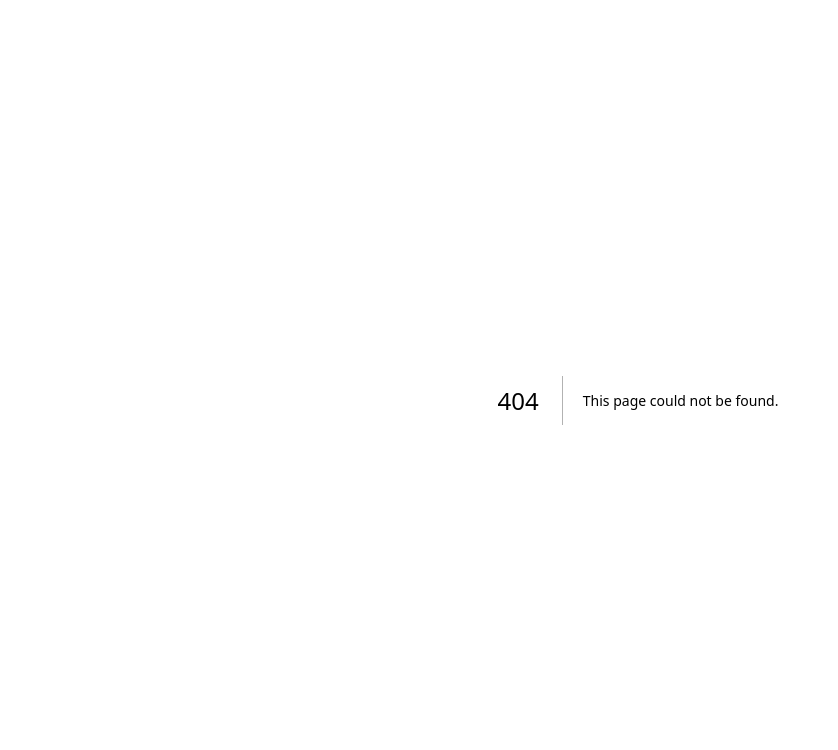
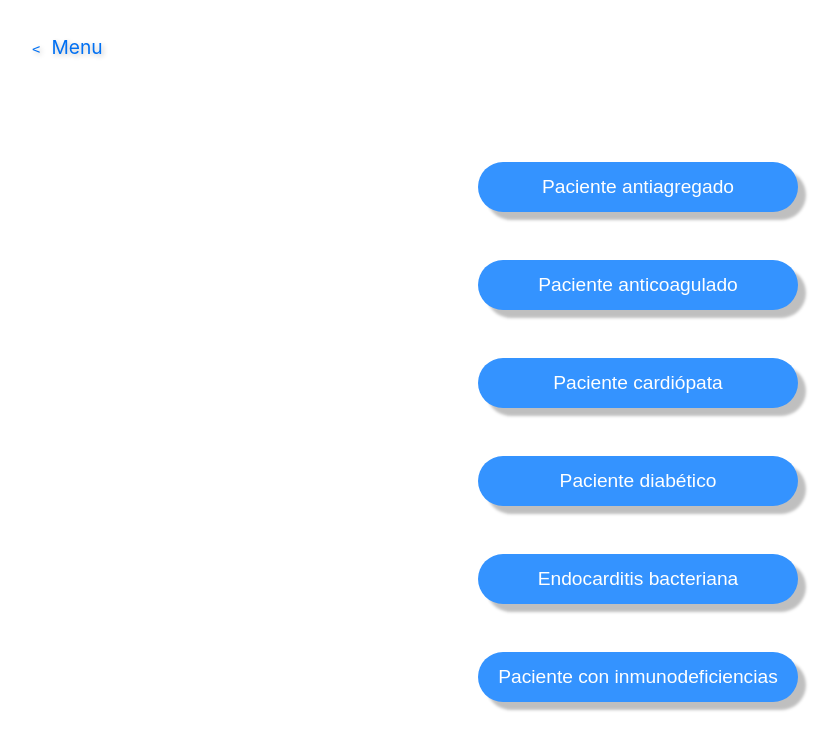
Before and after one commit to albaaparicio12/iDentus2.0, a Next.js app in the folder identus/: page /protocolos in a window 1280 px wide. Before the commit this address had no page. Shown: the top 750 px of the page, without its empty margins (2-840 px from the left). Built offline with nearby package versions, Linux system fonts and the light colour scheme.

Commit message:
Added protocolos buttons

```diff
--- a/identus/pages/menu.js
+++ b/identus/pages/menu.js
@@ -25,7 +25,7 @@ export default function Home() {
                     }}><button> <Icon.Virus name='icon' />Urgencias </button></Link>
                 </div>
                 <div className={styles.menuButtons}>
-                    <Link href="/menu"><button> <Icon.JournalMedical name='icon' />Protocolos </button></Link>
+                    <Link href="/protocolos"><button> <Icon.JournalMedical name='icon' />Protocolos </button></Link>
                 </div>
                 <div className={styles.menuButtons}>
                     <Link href="/menu"><button> <Icon.Hospital name='icon' />Receta médica </button></Link>
--- /dev/null
+++ b/identus/pages/protocolos.js
@@ -0,0 +1,57 @@
+import Head from 'next/head';
+import styles from '../styles/Home.module.css';
+import Link from 'next/link'
+
+export default function Home() {
+    return (
+        <div className={styles.container}>
+            <Head>
+                <meta charset="utf-8" />
+                <meta name="viewport" content="width=device-width, initial-scale=1" />
+                <title>iDentus</title>
+                <link rel="icon" href="/favicon.ico" />
+            </Head>
+
+            <main>
+                <a className={styles.button_back} href='/menu'>&#65124; Menu</a>
+                <div className={styles.farmacosButton}>
+                    <Link href={{
+                        pathname: '/imagen',
+                        query: { back: '/menu', back_name: 'Menu', pic_route: '/antiagregado.png', pic_alt: 'Paciente antiagregado', stylePic: "large_pic_object" },
+                    }}><button>Paciente antiagregado </button></Link>
+                </div>
+                <div className={styles.farmacosButton}>
+                    <Link href={{
+                        pathname: '/imagen',
+                        query: { back: '/menu', back_name: 'Menu', pic_route: '/anticoagulado.png', pic_alt: 'Paciente anticoagulado', stylePic: "large_pic_object" },
+                    }}><button>Paciente anticoagulado </button></Link>
+                </div>
+                <div className={styles.farmacosButton}>
+                    <Link href={{
+                        pathname: '/imagen',
+                        query: { back: '/menu', back_name: 'Menu', pic_route: '/cardiopata.png', pic_alt: 'Paciente cardiopata', stylePic: "large_pic_object" },
+                    }}><button>Paciente cardiópata </button></Link>
+                </div>
+                <div className={styles.farmacosButton}>
+                    <Link href={{
+                        pathname: '/imagen',
+                        query: { back: '/menu', back_name: 'Menu', pic_route: '/diabetico.png', pic_alt: 'Paciente diabético', stylePic: "large_pic_object" },
+                    }}><button>Paciente diabético </button></Link>
+                </div>
+                <div className={styles.farmacosButton}>
+                    <Link href={{
+                        pathname: '/imagen',
+                        query: { back: '/menu', back_name: 'Menu', pic_route: '/endocarditis.png', pic_alt: 'Paciente endocarditis', stylePic: "large_pic_object" },
+                    }}><button>Endocarditis bacteriana </button></Link>
+                </div>
+                <div className={styles.farmacosButton}>
+                    <Link href={{
+                        pathname: '/imagen',
+                        query: { back: '/menu', back_name: 'Menu', pic_route: '/inmunodeficiencias.png', pic_alt: 'Paciente con inmunodeficiencias', stylePic: "large_pic_object" },
+                    }}><button>Paciente con inmunodeficiencias </button></Link>
+                </div>
+            </main>
+
+        </div>
+    );
+}
```
